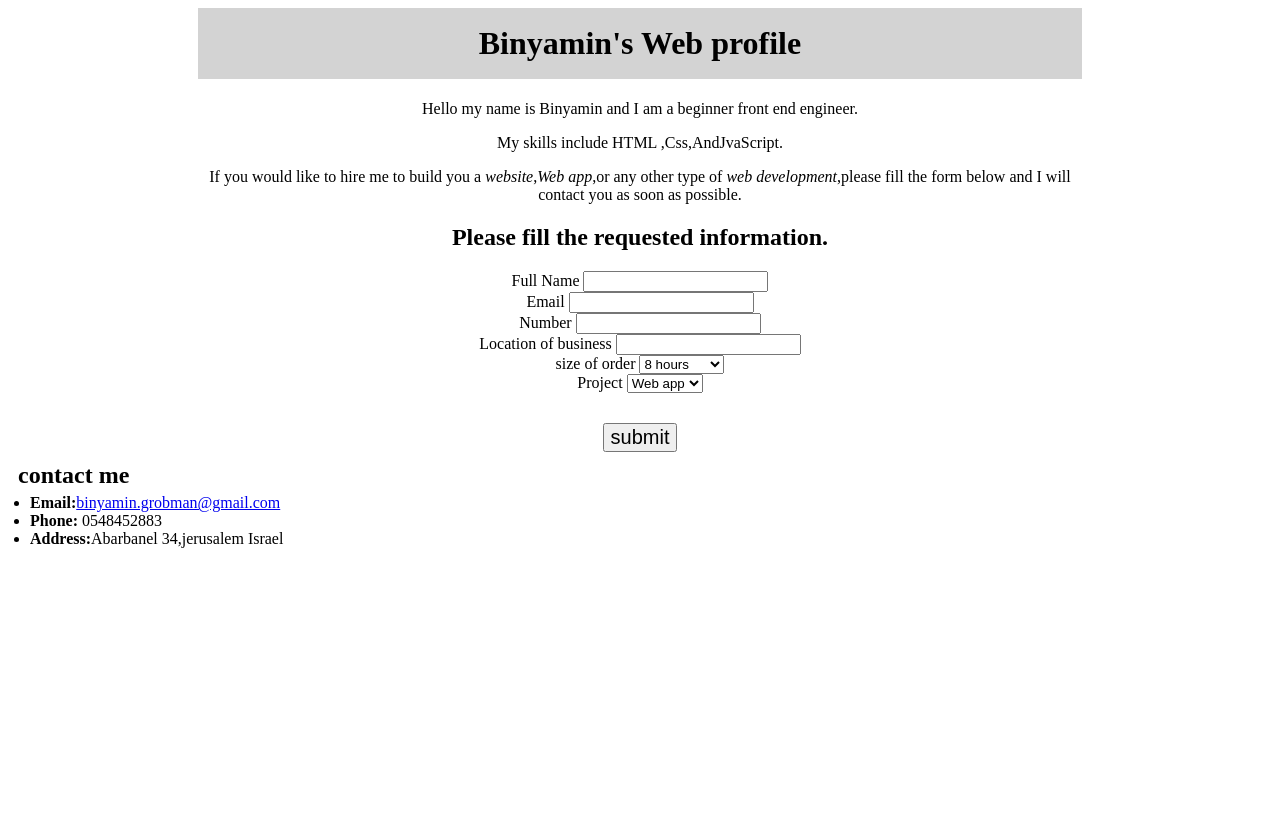
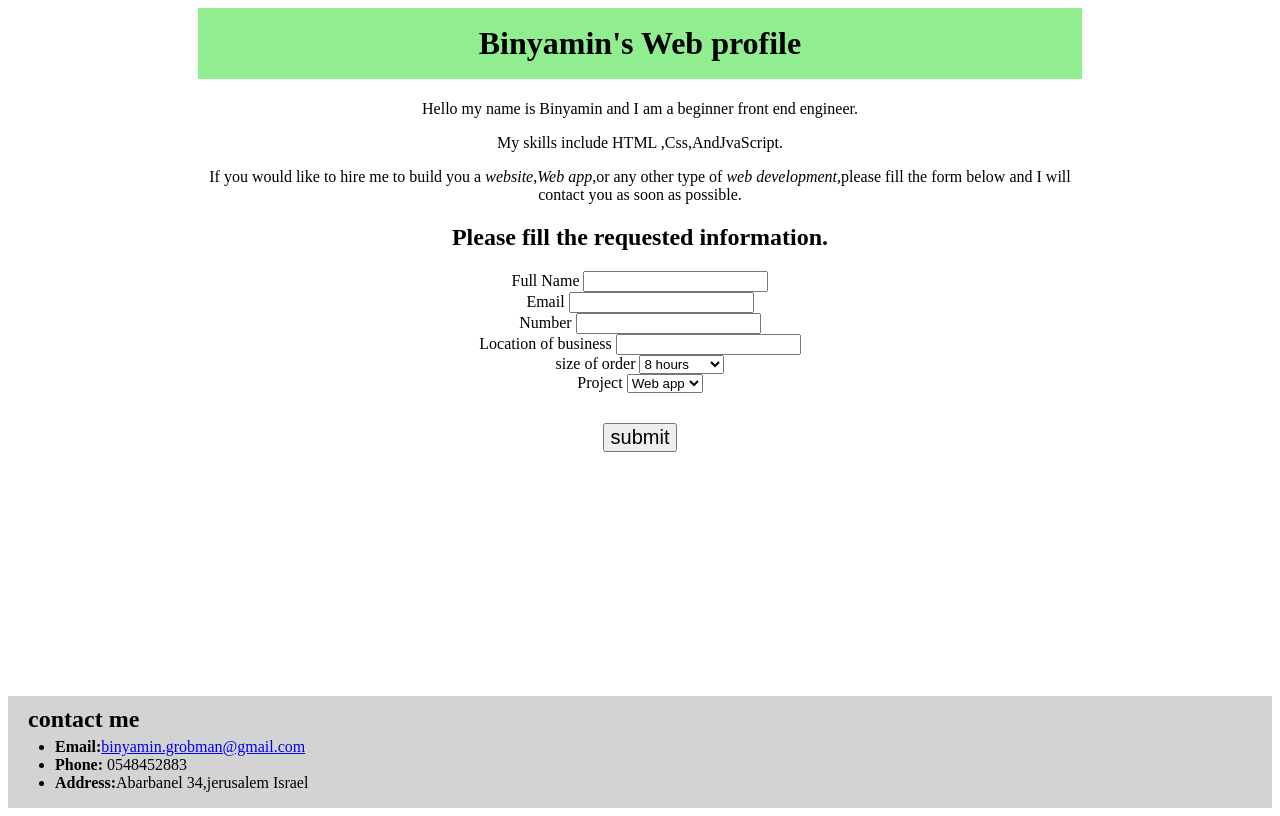
Before and after one commit to bgrobman/my-javascript, a plain HTML site: page index.html in a window 1280 px wide. Drawn offline with Linux system fonts and the light colour scheme.

Commit message:
stickty footer

```diff
--- a/style.css
+++ b/style.css
@@ -1,9 +1,15 @@
+body{
+  display:flex;
+  flex-direction: column;
+  min-height: 100vh;
+}
+
 .wrapper{
 text-align:center;
-
+flex:1;
 }
 h1{
-  background: lightgray;
+  background: lightgreen;
   padding:17px;
   margin-top:0px;
 }
@@ -19,13 +25,16 @@ font-size:20px;
 }
 ul{
 margin-top:2px;
-
+margin-left: 15px;
 padding-left:12px;
 }
 footer{
-  margin-left:10px;
-  margin-bottom:5px;
+
+ padding-left:20px;
+  background:lightgray
+  ;
 }
+
 @media(min-width:600px) {
 .wrapper{
   height:calc(100vh-89px);
```
